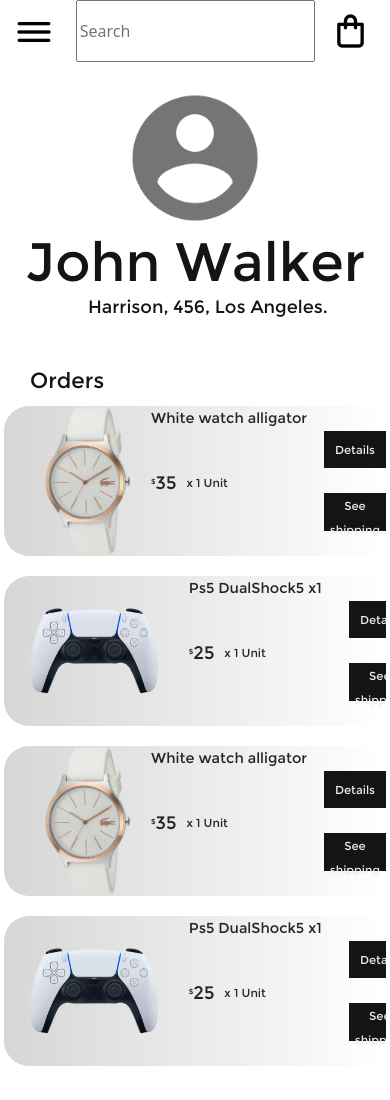
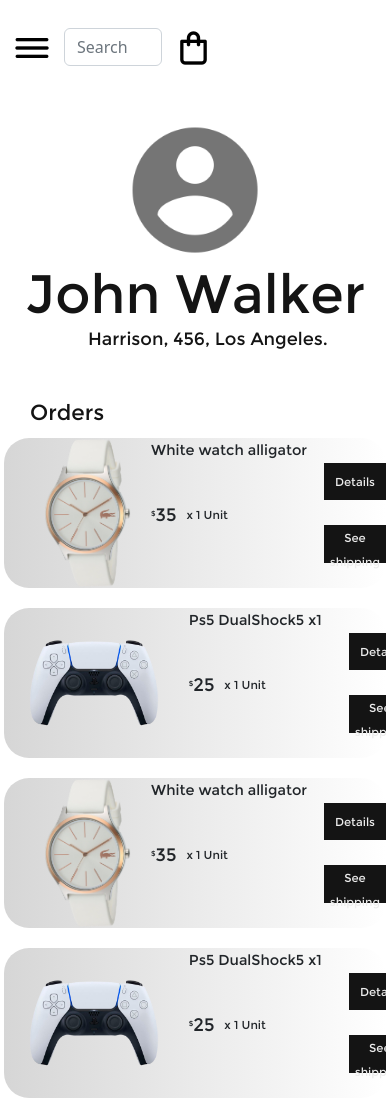
Before and after one commit to TrellixVulnTeam/E-COMMERCE-RAMIREZ_1UTO, a plain HTML site: page pages/Account.html in a window 390 px wide. Shown: the top 1100 px of the page. Drawn offline with nearby package versions, Linux system fonts and the light colour scheme.

Commit message:
guardado de acount login index y style grilla

```diff
--- a/css/styles.css
+++ b/css/styles.css
@@ -413,6 +413,9 @@
 .header__Account i{
     margin-top: 20px;
 }
+.header_desktop1{
+    display: none;
+}
 .main__account{
     display: flex;
     align-content: center;
@@ -561,6 +564,7 @@
     height: 1000px;
 }
 .main__Login h1{
+    margin-top: 5%;
     margin-left: 5%;
     color: #ffffff;
 }
@@ -683,12 +687,13 @@
                             "footer";
     }
     .header_desktop1{
+        display: block;
         grid-area: search_header;
     }
     .body__Account header{
         justify-content: space-around;
     }
-    .body__Account .header_desktop{
+    .body__Account .header_desktop1{
         justify-content: space-around;
     }
     .body__Account .header__Account{
--- a/pages/Account.html
+++ b/pages/Account.html
@@ -24,11 +24,13 @@
             <a href="../pages/LogIn.html"><i class="uil uil-signin"></i></a>
         </nav>
     </nav>
-    <header class="header_desktop1">
-        <button type="menu"><i class="uil uil-bars"></i></button>
-        <input type="search" placeholder="Search">
-        <i class="uil uil-shopping-bag"></i>
-    </header>
+    <nav class="header_desktop1 container-fluid">
+        <div class="row mt-3 mb-3 d-flex flex-row align-items-center align-self-center justify-content-md-around justify-content-sm-around">
+            <button class="col-2 w-auto border-0 bg-transparent" type="menu"><i class="uil uil-bars"></i></button>
+            <input class="col-2 col-md-8 col-sm-8 form-control w-25" type="search" placeholder="Search">
+            <i class="col-1 uil uil-shopping-bag"></i>
+        </div>
+    </nav>
     <!------------HEADER DE DESKTOP----------->
     <header class="header__Account">
         <article>
```
Also changed, not shown: pages/LogIn.html (+9 -6 lines).
